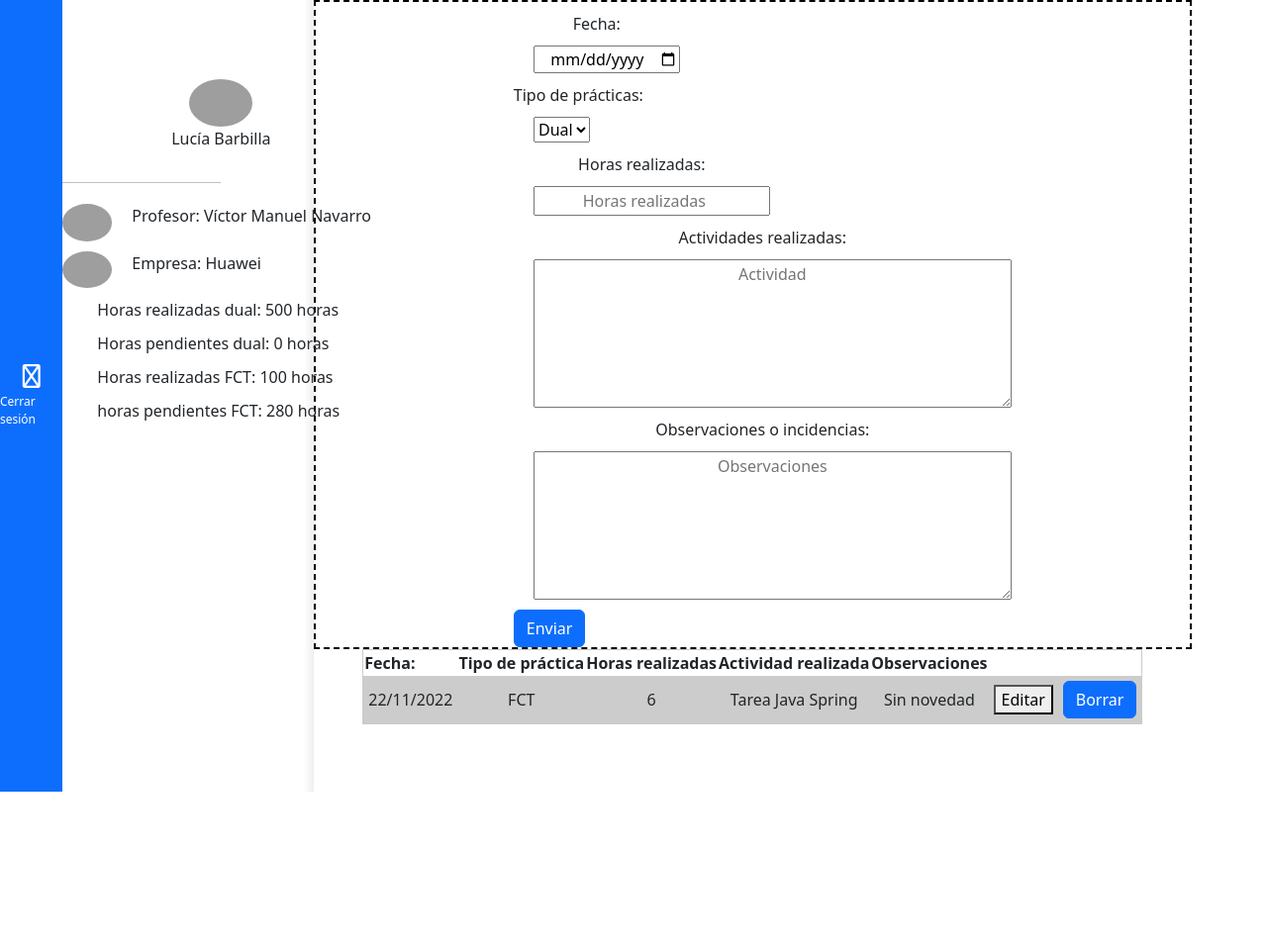
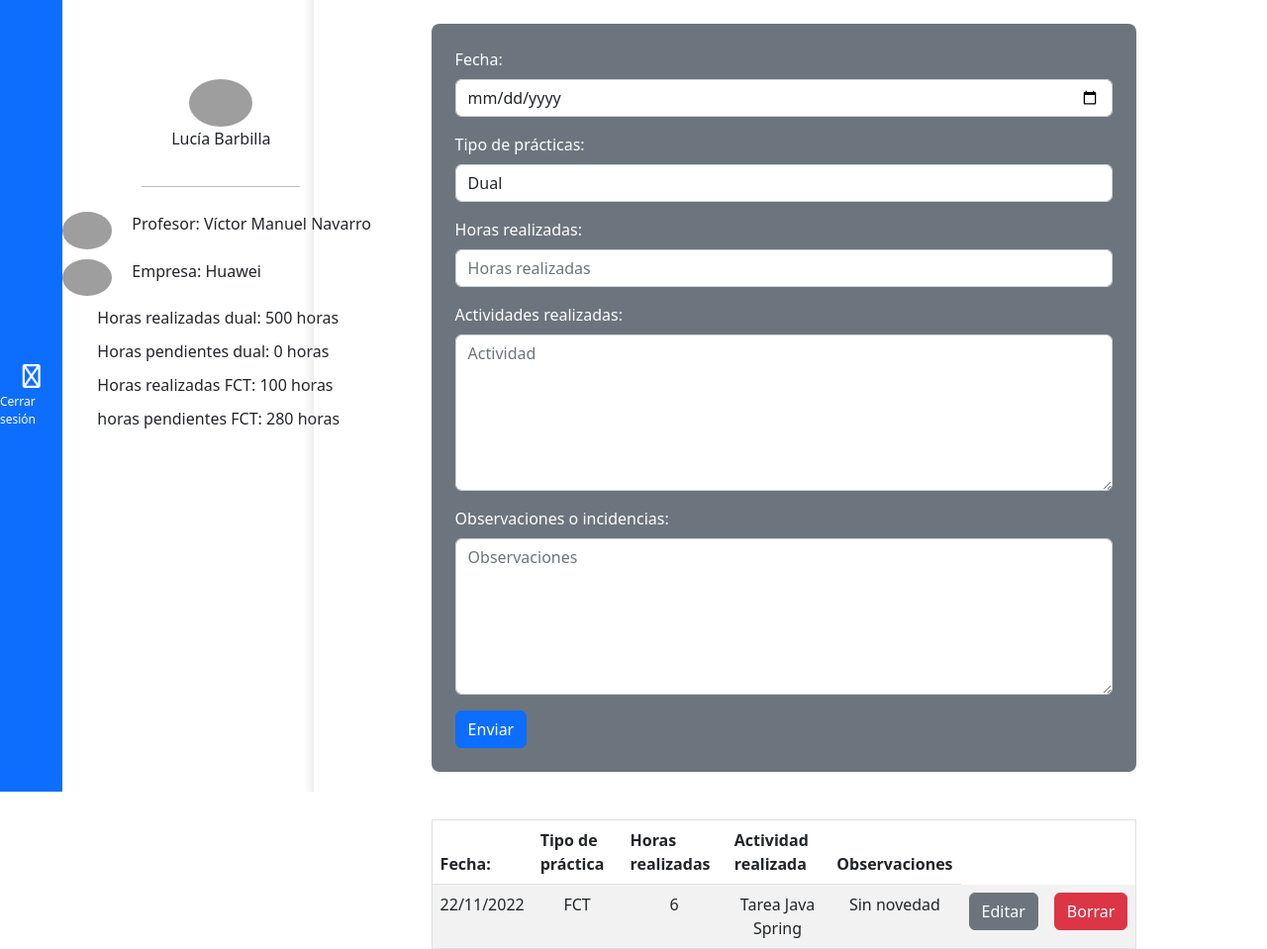
Before and after one commit to ivanmarquez99/interfaces-grupal, a plain HTML site: page lucia_barbilla_alumno.html in a window 1280 px wide. Shown: the whole page at 99% size. Before the commit the page ends 800 px from the top, so only its background shows below. Drawn offline with nearby package versions, Linux system fonts and the light colour scheme; grey boxes are pictures that could not be loaded.

Commit message:
Cambios de diseño

```diff
--- a/lucia_barbilla_alumno.html
+++ b/lucia_barbilla_alumno.html
@@ -10,10 +10,10 @@
     <link href="https://site-assets.fontawesome.com/releases/v6.2.1/css/all.css" rel="stylesheet" type="text/css">
     <script src="https://cdnjs.cloudflare.com/ajax/libs/jquery/3.3.1/jquery.min.js"></script>
     <link href="https://cdn.jsdelivr.net/npm/bootstrap@5.2.2/dist/css/bootstrap.min.css" rel="stylesheet"
-    integrity="sha384-Zenh87qX5JnK2Jl0vWa8Ck2rdkQ2Bzep5IDxbcnCeuOxjzrPF/et3URy9Bv1WTRi" crossorigin="anonymous">
-  <script src="https://cdn.jsdelivr.net/npm/bootstrap@5.2.2/dist/js/bootstrap.bundle.min.js"
-    integrity="sha384-OERcA2EqjJCMA+/3y+gxIOqMEjwtxJY7qPCqsdltbNJuaOe923+mo//f6V8Qbsw3"
-    crossorigin="anonymous"></script>
+        integrity="sha384-Zenh87qX5JnK2Jl0vWa8Ck2rdkQ2Bzep5IDxbcnCeuOxjzrPF/et3URy9Bv1WTRi" crossorigin="anonymous">
+    <script src="https://cdn.jsdelivr.net/npm/bootstrap@5.2.2/dist/js/bootstrap.bundle.min.js"
+        integrity="sha384-OERcA2EqjJCMA+/3y+gxIOqMEjwtxJY7qPCqsdltbNJuaOe923+mo//f6V8Qbsw3" crossorigin="anonymous">
+    </script>
 </head>
 
 <body>
@@ -56,26 +56,39 @@
                 </div>
         </section>
     </aside>
-    <section id="form">
-        <div id="formulario" class="form d-flex flex-column align-content-center flex-wrap">
-            <label for="fecha">Fecha:
-            <input type="date" id="fecha" placeholder="Fecha"> </label>
-            <label for="tipo">Tipo de prácticas:
-            <select name="tipo" id="tipo">
-                <option>Dual</option>
-                <option>FCT</option>
-            </select></label>
-            <label for="horas">Horas realizadas:
-            <input type="number" id="horas" placeholder="Horas realizadas"></label>
-            <label for="actividad">Actividades realizadas:
-            <textarea type="text" rows="6" cols="50" id="actividad" placeholder="Actividad"></textarea></label>
-            <label for="observaciones">Observaciones o incidencias:
-            <textarea type="text" rows="6" cols="50" id="observaciones" placeholder="Observaciones"></textarea></label>
-            <button type="submit" class="btn btn-primary" id="addTarea" name="enviar" >Enviar</button>
-        </div>
-
-        <section id="tabla">
-            <table>
+    <main>
+        <section id="form" class="mx-auto w-75 mt-4 bg-secondary p-4 text-white rounded-3">
+            <form>
+                <div class="mb-3">
+                    <label for="fecha" class="form-label">Fecha:</label>
+                    <input type="date" id="fecha" placeholder="Fecha" class="form-control">
+                </div>
+                <div class="mb-3">
+                    <label for="tipo" class="form-label">Tipo de prácticas:</label>
+                    <select name="tipo" id="tipo" class="form-control">
+                        <option>Dual</option>
+                        <option>FCT</option>
+                    </select>
+                </div>
+                <div class="mb-3">
+                    <label for="horas" class="form-label">Horas realizadas: </label>
+                    <input type="number" id="horas" placeholder="Horas realizadas" class="form-control">
+                </div>
+                <div class="mb-3">
+                    <label for="actividad" class="form-label">Actividades realizadas:</label>
+                    <textarea type="text" rows="6" cols="50" id="actividad" placeholder="Actividad"
+                        class="form-control"></textarea>
+                </div>
+                <div class="mb-3">
+                    <label for="observaciones" class="form-label">Observaciones o incidencias:</label>
+                    <textarea type="text" rows="6" cols="50" id="observaciones" placeholder="Observaciones"
+                        class="form-control"></textarea>
+                </div>
+                <button type="submit" class="btn btn-primary" id="addTarea" name="enviar">Enviar</button>
+            </form>
+        </section>
+        <section id="tabla" class="mt-5 w-75 mx-auto">
+            <table class="table table-striped table-hover overflow-y-scroll table-responsive">
                 <thead>
                     <tr>
                         <th>Fecha: </th>
@@ -84,21 +97,21 @@
                         <th>Actividad realizada</th>
                         <th>Observaciones</th>
                     </tr>
+                </thead>
+                <tbody>
                     <tr>
                         <td>22/11/2022</td>
                         <td>FCT</td>
                         <td>6</td>
                         <td>Tarea Java Spring</td>
                         <td>Sin novedad</td>
-                        <td><button onclick="dobleClick()">Editar</button></td>
-                        <td><button class="btn btn-primary btnborrar">Borrar</button></td>
+                        <td><button onclick="dobleClick()" class="btn btn-secondary">Editar</button></td>
+                        <td><button class="btn btn-danger btnborrar">Borrar</button></td>
                     </tr>
-                </thead>
-                <tbody>
                 </tbody>
             </table>
         </section>
-    </section>
+    </main>
 
     <script src="static/js/general.js"></script>
     <script src="static/js/tablas_alumnos.js"></script>
--- a/static/css/alumno.css
+++ b/static/css/alumno.css
@@ -1,10 +1,14 @@
 body {
     display: grid;
-    grid-template-columns: 5% 20% 70%;
+    grid-template-columns: 5% 20% 75%;
     font-family: Arial, Helvetica, sans-serif;
     margin: 0px;
     width: 99vw;
     overflow: hidden;
+}
+
+hr {
+    margin: 20px auto !important;
 }
 
 body>* {
@@ -23,14 +27,6 @@ body>* {
     margin-left: 20px;
 }
 
-#formulario input[type=submit] {
-    margin-bottom: 10px;
-}
-
-label {
-    display: flex !important;
-    flex-direction: column;
-}
 
 #tabla {
     /* margin-left:40%; */
```
Also changed, not shown: index.html (+1 -1 lines), static/images/Logo-01.svg (added).
